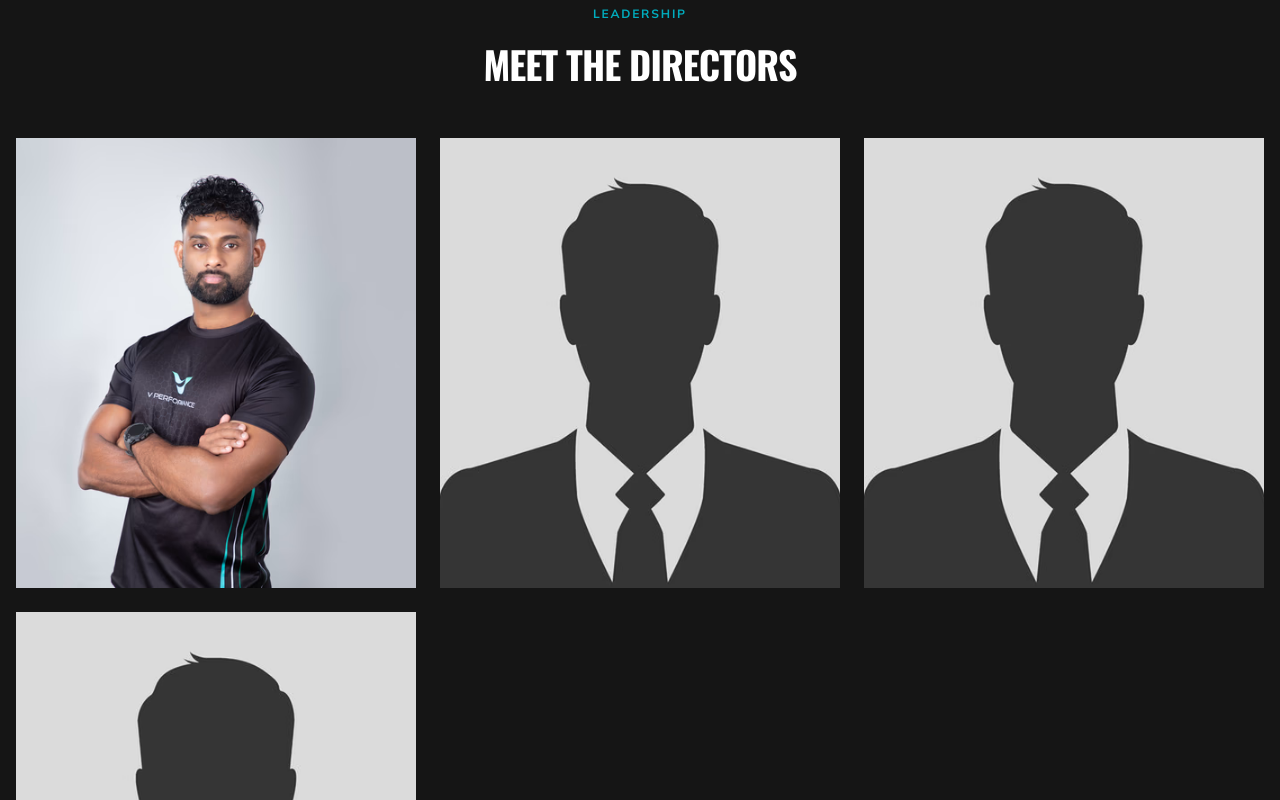
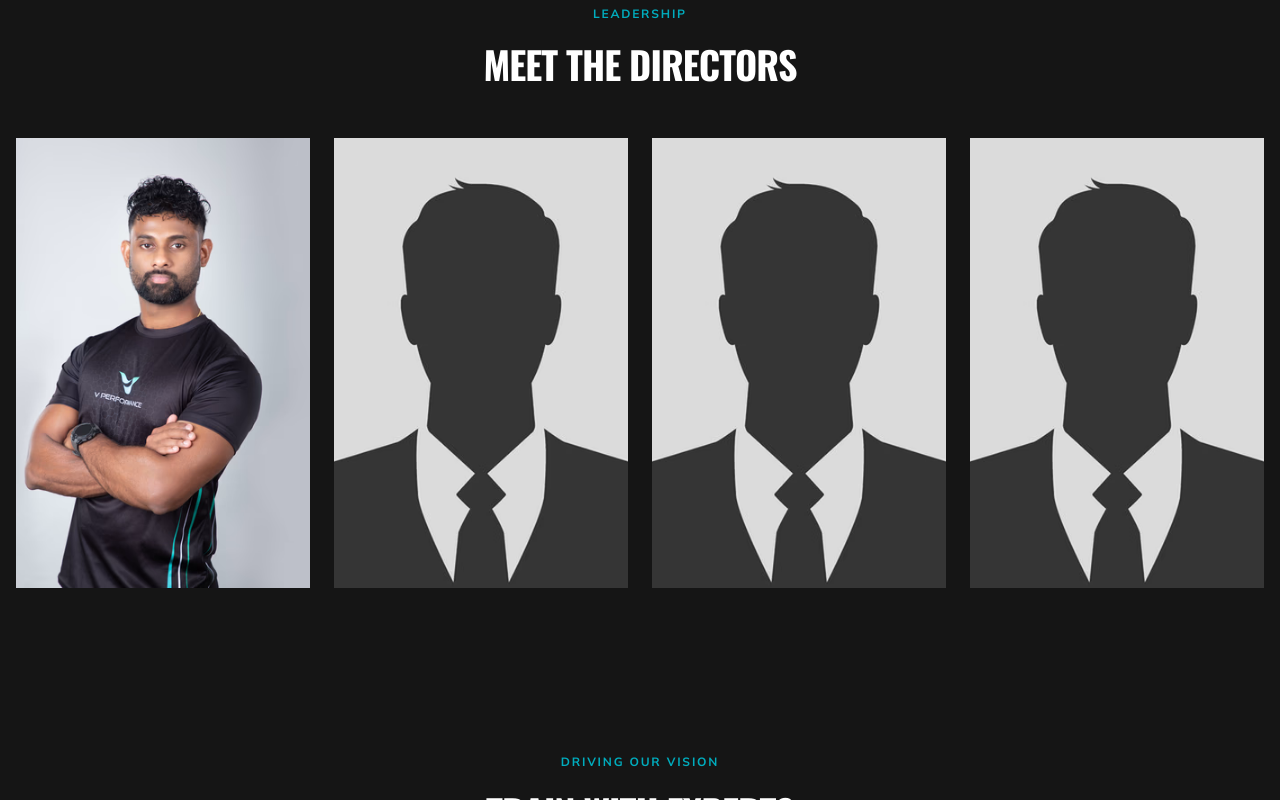
Before and after one commit to lettendre/vperformance, a Next.js app: page /team in a window 1280 px wide. Shown: the part 580-1380 px from the top of the page. Built offline with nearby package versions, Linux system fonts and the light colour scheme.

Commit message:
minor changes

```diff
--- a/src/app/team/page.tsx
+++ b/src/app/team/page.tsx
@@ -23,7 +23,7 @@
       />
       <TeamGrid
         members={teamPageMembers}
-        subtitle="Our Team"
+        subtitle="Driving Our Vision"
         title="TRAIN WITH EXPERTS"
       />
     </>
--- a/src/components/sections/TeamGrid.tsx
+++ b/src/components/sections/TeamGrid.tsx
@@ -26,7 +26,7 @@
     <section className="bg-dark-3 py-12 md:py-20">
       <div className="container mx-auto px-4">
         <SectionTitle subtitle={subtitle} title={title} />
-        <div className="grid grid-cols-1 sm:grid-cols-2 lg:grid-cols-3 gap-6">
+        <div className="grid grid-cols-1 sm:grid-cols-2 lg:grid-cols-4 gap-6">
           {members.map((member, i) => (
             <div
               key={`${member.name}-${i}`}
--- a/src/components/sections/TeamSlider.tsx
+++ b/src/components/sections/TeamSlider.tsx
@@ -77,8 +77,8 @@
       <div className="container mx-auto px-4">
         <div className="flex flex-col sm:flex-row items-start sm:items-center justify-between mb-10">
           <SectionTitle
-            subtitle="Our Team"
-            title="TRAIN WITH EXPERTS"
+            subtitle="Driving Our Vision"
+            title="MEET THE LEADERS"
             align="left"
             className="mb-0"
           />
```
